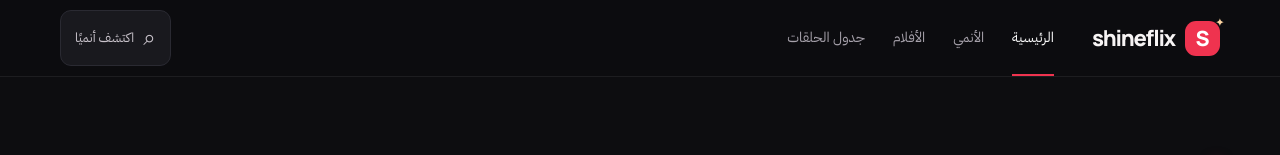
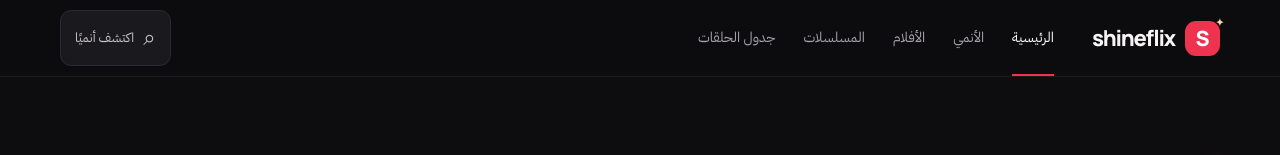
Before and after one commit to yasir-karagul/shineflix, a Next.js app: page / in a window 1280 px wide. Shown: the top 155 px of the page. Built offline with nearby package versions, Linux system fonts and the light colour scheme; no server answers.

Commit message:
feat: add series catalog navigation

```diff
--- a/components/header.tsx
+++ b/components/header.tsx
@@ -3,7 +3,7 @@ import Link from "next/link";
 import { useState } from "react";
 import { usePathname } from "next/navigation";
 
-const links = [{href:"/",label:"الرئيسية"},{href:"/anime",label:"الأنمي"},{href:"/movies",label:"الأفلام"},{href:"/schedule",label:"جدول الحلقات"}];
+const links = [{href:"/",label:"الرئيسية"},{href:"/anime",label:"الأنمي"},{href:"/movies",label:"الأفلام"},{href:"/series",label:"المسلسلات"},{href:"/schedule",label:"جدول الحلقات"}];
 export function Header() {
   const [open,setOpen] = useState(false);
   const pathname = usePathname();
```
